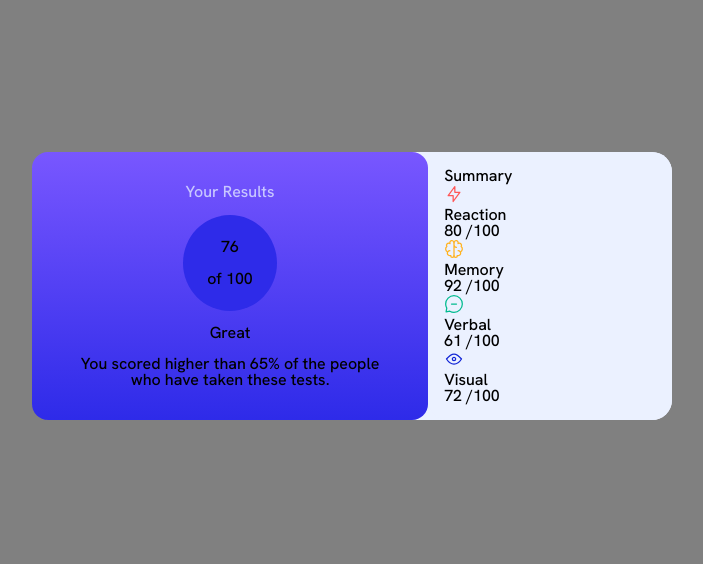
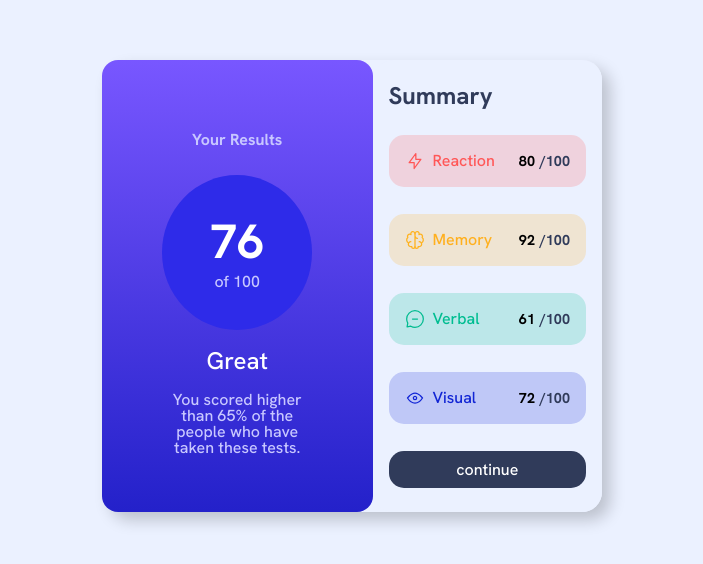
Before and after one commit to maviYoki/summary-component-frontmentor, a plain HTML site: page index.html in a window 1280 px wide. Shown: the part 114-678 px from the top of the page, without its empty margins (288-991 px from the left). Drawn offline with Linux system fonts and the light colour scheme.

Commit message:
finished base styles

```diff
--- a/index.html
+++ b/index.html
@@ -37,46 +37,47 @@
             <!-- end of first box -->
             <div class="summary">
                <h2>Summary</h2>
-               <div class="element-formatting">
-                  <div>
+               <div class="card card-first">
+                  <div class="card__img-wrapper">
                      <img src="./assets/images/icon-reaction.svg" />
-                     <p class="first-element-summary" class="text-formatting">
-                        Reaction
-                     </p>
+                     <p class="text-formatting">Reaction</p>
                   </div>
+                  <div class="card__numbers">
                      <span class="second-block-primary-font">80</span>
                      <span class="secondary-font">/100</span>
                   </div>
-               <div class="element-formatting">
-                  <div>
+               </div>
+               <div class="card card-second">
+                  <div class="card__img-wrapper">
                      <img src="./assets/images/icon-memory.svg" />
-                     <p class="second-element-sumary" class="text-formatting">
-                        Memory
-                     </p>
+                     <p class="text-formatting">Memory</p>
                   </div>
+                  <div class="card__numbers">
                      <span class="second-block-primary-font">92</span>
                      <span class="secondary-font">/100</span>
                   </div>
-               <div class="element-formatting">
-                  <div>
+               </div>
+               <div class="card card-third">
+                  <div class="card__img-wrapper">
                      <img src="./assets/images/icon-verbal.svg" />
-                     <p class="third-element-sumary" class="text-formatting">
-                        Verbal
-                     </p>
+                     <p class="text-formatting">Verbal</p>
                   </div>
+                  <div class="card__numbers">
                      <span class="second-block-primary-font">61</span>
                      <span class="secondary-font">/100</span>
                   </div>
-               <div class="element-formatting">
-                  <div>
+               </div>
+               <div class="card card-fourth">
+                  <div class="card__img-wrapper">
                      <img src="./assets/images/icon-visual.svg" />
-                     <p class="fourth-element-sumary" class="text-formatting">
-                        Visual
-                     </p>
+                     <p class="text-formatting">Visual</p>
                   </div>
+                  <div class="card__numbers">
                      <span class="second-block-primary-font">72</span>
                      <span class="secondary-font">/100</span>
                   </div>
+               </div>
+               <button class="style-button">continue</button>
             </div>
          </div>
       </main>
--- a/styles/style.css
+++ b/styles/style.css
@@ -3,20 +3,25 @@
 @import url('https://fonts.googleapis.com/css2?family=Hanken+Grotesk:wght@500;700;800&display=swap');
 
 :root {
-   --first-element-summary: hsl(0, 100%, 67%);
-   --second-element-sumary: hsl(39, 100%, 56%);
-   --third-element-sumary: hsl(166, 100%, 37%);
-   --fourth-element-sumary: hsl(234, 85%, 45%);
+   --first-element-summary: hsla(0, 100%, 67%, 0.2);
+   --firts-text-summary: hsl(0, 100%, 67%);
+   --second-element-summary: hsla(39, 100%, 56%, 0.2);
+   --second-text-summary: hsl(39, 100%, 56%);
+   --third-element-summary: hsla(166, 100%, 37%, 0.2);
+   --third-text-summary: hsl(166, 100%, 37%);
+   --fourth-element-summary: hsla(234, 85%, 45%, 0.2);
+   --fourth-text-summary: hsl(234, 85%, 45%);
    --background-first-block: hsl(252, 100%, 67%);
-   --background-first-block-gradient: hsl(241, 81%, 54%);
+   --background-first-block-gradient: hsl(241, 72%, 46%);
    --background-circle: hsl(241, 81%, 54%);
-   --background-circle-button: hsla(241, 72%, 46%, 0);
+   --background-circle-button: hsl(224, 30%, 27%);
    --background-secondy-block: hsl(221, 100%, 96%);
    --background: hsl(221, 100%, 96%);
    --first-block-primary-font: hsl(0, 0%, 100%);
    --secondary-font: hsl(241, 100%, 89%);
    --second-block-primary-font: hsl(224, 30%, 27%);
    --border-radius: 20px;
+   --border-radius-elements: 15px;
    --padding-geral: 1rem;
 }
 
@@ -25,7 +30,7 @@
 }
 
 body {
-   background: gray;
+   background: var(--background);
    height: 100vh;
 }
 
@@ -39,9 +44,11 @@ main {
 .main-block {
    display: flex;
    justify-content: center;
-   background: var(--background-secondy-block);
+   background: var(--background);
    border-radius: var(--border-radius);
-   width: 50%;
+   max-width: 500px;
+   width: 90%;
+   box-shadow: 0.5em 0.5em 1em rgba(0, 0, 0, 0.2);
 }
 
 .results {
@@ -49,7 +56,8 @@ main {
    flex-direction: column;
    justify-content: space-between;
    gap: 0.7rem;
-   padding: 2rem;
+   padding: 3.5rem;
+   width: 50%;
    background: linear-gradient(
       to bottom,
       var(--background-first-block),
@@ -60,29 +68,138 @@ main {
    border-radius: var(--padding-geral);
 }
 
+.results h4 {
+   color: var(--secondary-font);
+   font-size: 1rem;
+   font-weight: bold;
+   padding: 1rem;
+}
+
 .results > div {
    display: flex;
    flex-direction: column;
    justify-content: center;
    background: var(--background-circle);
-   gap: 1rem;
-   padding: 1.5rem;
+   gap: 0.3rem;
+   padding: 2.5rem;
    border-radius: 50%;
 }
 
-.results h4 {
+.results > div h2 {
+   color: var(--first-block-primary-font);
+   font-size: 3rem;
+   font-weight: bold;
+   width: 4rem;
+   padding: 0.2rem;
+}
+
+.results h3 {
+   color: var(--first-block-primary-font);
+   font-size: 1.5rem;
+   padding: 0.5rem 0;
+}
+
+.results p {
    color: var(--secondary-font);
+   font-size: 1rem;
 }
 
 /* start of summary */
 
 .summary {
+   display: flex;
+   flex-direction: column;
+   justify-content: space-around;
+   gap: 0.7rem;
+   padding: 3.5rem;
+   width: 50%;
    background: var(--background-secondy-block);
    border-radius: var(--border-radius);
-   width: 50%;
    padding: var(--padding-geral);
 }
 
-.summary p {
-   margin: 0;
+.summary > h2 {
+   display: flex;
+   color: var(--second-block-primary-font);
+   font-weight: bold;
+   display: flex;
+   flex-direction: column;
+   font-size: 1.5rem;
 }
+
+.card {
+   display: flex;
+   justify-content: space-between;
+   gap: 1.5rem;
+}
+
+.card__img-wrapper {
+   display: flex;
+   align-items: center;
+   gap: 0.5rem;
+}
+
+.card__numbers {
+   display: flex;
+   align-items: center;
+   gap: 0.3rem;
+}
+
+.card-first {
+   display: flex;
+   background: var(--first-element-summary);
+   border-radius: var(--border-radius-elements);
+   padding: 1rem;
+}
+
+.card-first p {
+   color: var(--firts-text-summary);
+}
+
+.card-second {
+   background: var(--second-element-summary);
+   border-radius: var(--border-radius-elements);
+   padding: 1rem;
+}
+
+.card-second p {
+   color: var(--second-text-summary);
+}
+
+.card-third {
+   background: var(--third-element-summary);
+   border-radius: var(--border-radius-elements);
+   padding: 1rem;
+}
+
+.card-third p {
+   color: var(--third-text-summary);
+}
+
+.card-fourth {
+   background: var(--fourth-element-summary);
+   border-radius: var(--border-radius-elements);
+   padding: 1rem;
+}
+
+.card-fourth p {
+   color: var(--fourth-text-summary);
+}
+
+.card__numbers {
+   font-weight: bold;
+   font-size: 0.9rem;
+}
+
+.secondary-font {
+   color: var(--second-block-primary-font);
+}
+
+.style-button {
+   background-color: var(--second-block-primary-font);
+   border-radius: 15px;
+   border: none;
+   color: var(--first-block-primary-font);
+   font-size: 1rem;
+   padding: 0.5rem;
+}
```
Lines whose indentation alone changed are shown as unchanged.
